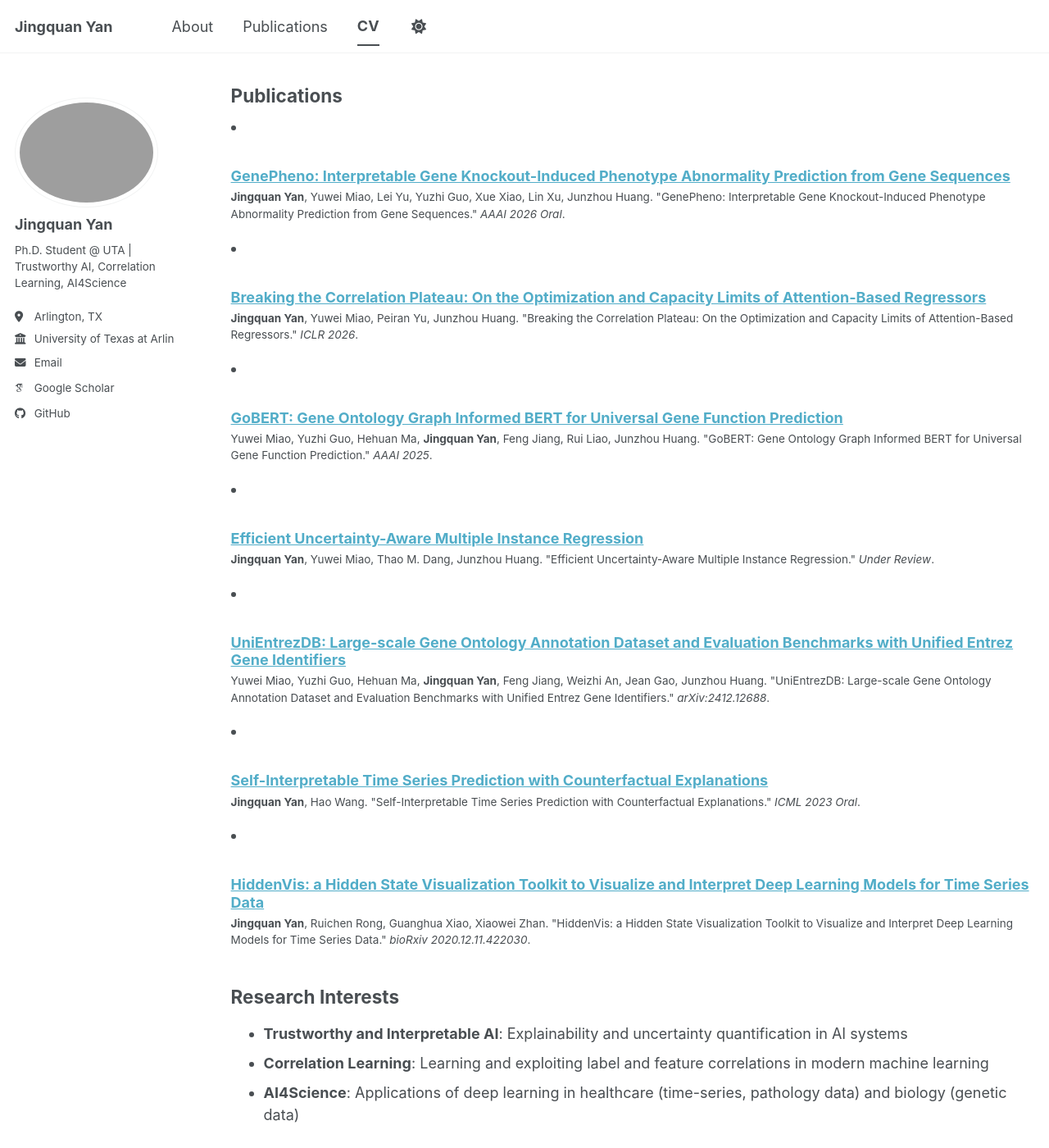
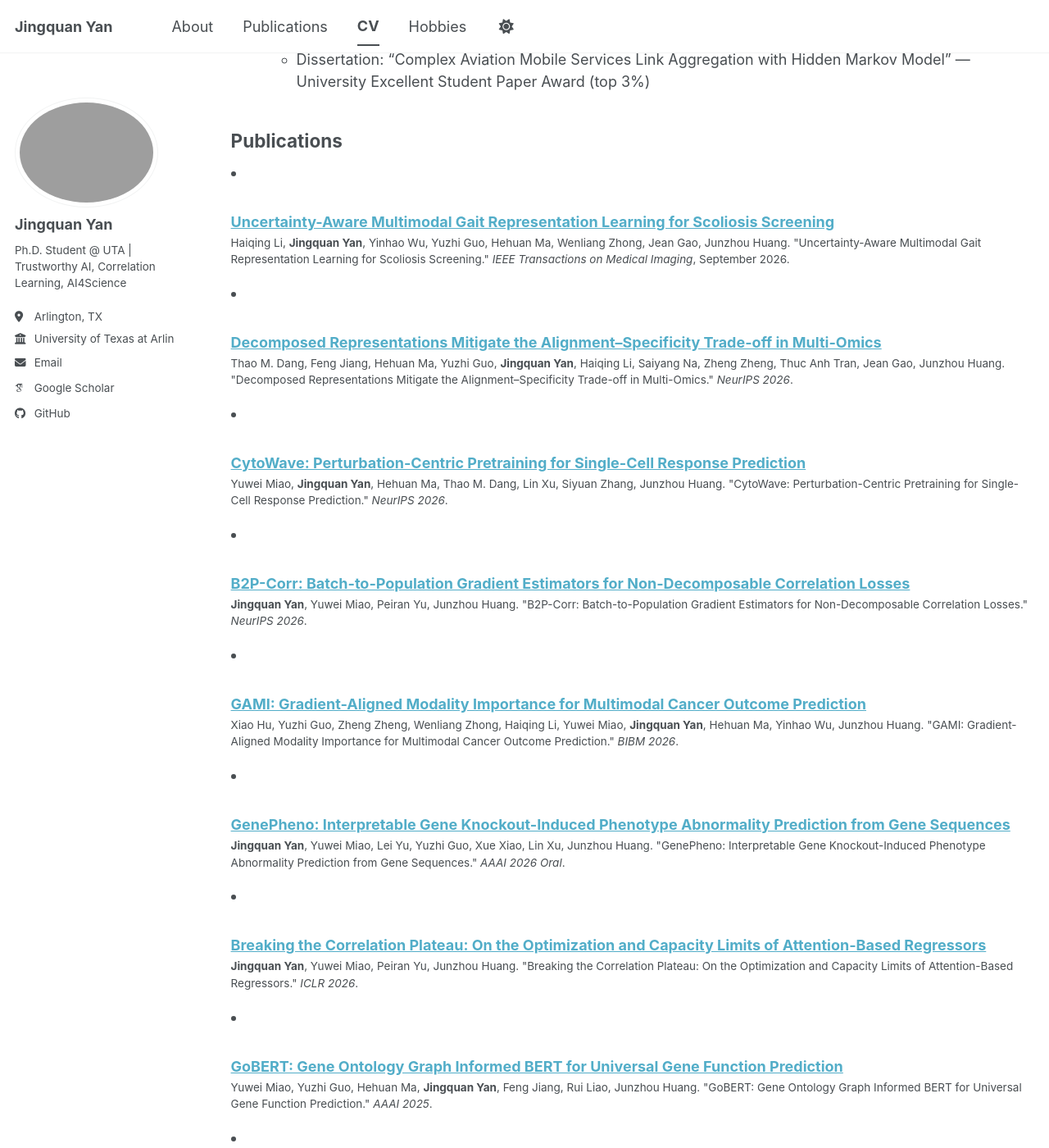
Before and after one commit to jyan97/jyan97.github.io, a Jekyll site: the page built from _pages/cv.md, in a window 1280 px wide and 1400 px high, scrolled down 386 px. Shown: the whole window at 82% size. Built offline with Jekyll 4.4.1, drawn with Linux system fonts in a browser that asks for light colours; some web fonts are replaced; a script bundle is joined from its source files by our own code; library files that are not in the unit come from our copies; some of the changed text lies outside the part shown.

Commit message:
updated cv

```diff
--- a/_data/navigation.yml
+++ b/_data/navigation.yml
@@ -5,6 +5,8 @@
     url: /publications/
   - title: "CV"
     url: /cv/
+  - title: "Hobbies"
+    url: /hobbies/
 #  - title: "Teaching"
 #    url: /teaching/
 #  - title: "Portfolio"
--- a/_pages/cv.md
+++ b/_pages/cv.md
@@ -31,4 +33,6 @@
 
 ## Services
 
-**Reviewer**: ICLR, CVPR, NeurIPS, AAAI, WACV, ACML
+**Gold Reviewer Award**: ICML 2026
+
+**Reviewer**: ICML, ICLR, NeurIPS, CVPR, AAAI, WACV, TMLR
--- a/_publications/2025-aaai-gobert.md
+++ b/_publications/2025-aaai-gobert.md
@@ -8,7 +8,7 @@
 citation: 'Yuwei Miao, Yuzhi Guo, Hehuan Ma, <b>Jingquan Yan</b>, Feng Jiang, Rui Liao, Junzhou Huang. &quot;GoBERT: Gene Ontology Graph Informed BERT for Universal Gene Function Prediction.&quot; <i>AAAI 2025</i>.'
 ---
 
-**Keywords:** Language Model, Gene Ontology
+**Keywords:** Gene Ontology, Gene Function Prediction, Language Model
 
 **Authors:** Yuwei Miao, Yuzhi Guo, Hehuan Ma, **Jingquan Yan**, Feng Jiang, Rui Liao, Junzhou Huang
 
--- /dev/null
+++ b/_publications/2026-bibm-gami.md
@@ -0,0 +1,12 @@
+---
+title: "GAMI: Gradient-Aligned Modality Importance for Multimodal Cancer Outcome Prediction"
+collection: publications
+permalink: /publication/2026-bibm-gami
+date: 2026-09-01
+venue: 'BIBM 2026'
+citation: 'Xiao Hu, Yuzhi Guo, Zheng Zheng, Wenliang Zhong, Haiqing Li, Yuwei Miao, <b>Jingquan Yan</b>, Hehuan Ma, Yinhao Wu, Junzhou Huang. &quot;GAMI: Gradient-Aligned Modality Importance for Multimodal Cancer Outcome Prediction.&quot; <i>BIBM 2026</i>.'
+---
+
+**Keywords:** Multi-modality Learning, Survival Prediction
+
+**Authors:** Xiao Hu, Yuzhi Guo, Zheng Zheng, Wenliang Zhong, Haiqing Li, Yuwei Miao, **Jingquan Yan**, Hehuan Ma, Yinhao Wu, Junzhou Huang
--- /dev/null
+++ b/_publications/2026-neurips-b2p-corr.md
@@ -0,0 +1,12 @@
+---
+title: "B2P-Corr: Batch-to-Population Gradient Estimators for Non-Decomposable Correlation Losses"
+collection: publications
+permalink: /publication/2026-neurips-b2p-corr
+date: 2026-09-01
+venue: 'NeurIPS 2026 (Poster, 25.7% acceptance rate)'
+citation: '<b>Jingquan Yan</b>, Yuwei Miao, Peiran Yu, Junzhou Huang. &quot;B2P-Corr: Batch-to-Population Gradient Estimators for Non-Decomposable Correlation Losses.&quot; <i>NeurIPS 2026</i>.'
+---
+
+**Keywords:** Mini-batch Optimization, Non-decomposable Objectives, Correlation Learning
+
+**Authors:** **Jingquan Yan**, Yuwei Miao, Peiran Yu, Junzhou Huang
--- /dev/null
+++ b/_publications/2026-neurips-cytowave.md
@@ -0,0 +1,12 @@
+---
+title: "CytoWave: Perturbation-Centric Pretraining for Single-Cell Response Prediction"
+collection: publications
+permalink: /publication/2026-neurips-cytowave
+date: 2026-09-01
+venue: 'NeurIPS 2026 (Poster, 25.7% acceptance rate)'
+citation: 'Yuwei Miao, <b>Jingquan Yan</b>, Hehuan Ma, Thao M. Dang, Lin Xu, Siyuan Zhang, Junzhou Huang. &quot;CytoWave: Perturbation-Centric Pretraining for Single-Cell Response Prediction.&quot; <i>NeurIPS 2026</i>.'
+---
+
+**Keywords:** Single-cell Pretrained Model, Perturbation Prediction
+
+**Authors:** Yuwei Miao, **Jingquan Yan**, Hehuan Ma, Thao M. Dang, Lin Xu, Siyuan Zhang, Junzhou Huang
--- /dev/null
+++ b/_publications/2026-neurips-decomposed-representations.md
@@ -0,0 +1,12 @@
+---
+title: "Decomposed Representations Mitigate the Alignment–Specificity Trade-off in Multi-Omics"
+collection: publications
+permalink: /publication/2026-neurips-decomposed-representations
+date: 2026-09-01
+venue: 'NeurIPS 2026 (Poster, 25.7% acceptance rate)'
+citation: 'Thao M. Dang, Feng Jiang, Hehuan Ma, Yuzhi Guo, <b>Jingquan Yan</b>, Haiqing Li, Saiyang Na, Zheng Zheng, Thuc Anh Tran, Jean Gao, Junzhou Huang. &quot;Decomposed Representations Mitigate the Alignment–Specificity Trade-off in Multi-Omics.&quot; <i>NeurIPS 2026</i>.'
+---
+
+**Keywords:** Multi-modality Learning, Learning with Missing Modality
+
+**Authors:** Thao M. Dang, Feng Jiang, Hehuan Ma, Yuzhi Guo, **Jingquan Yan**, Haiqing Li, Saiyang Na, Zheng Zheng, Thuc Anh Tran, Jean Gao, Junzhou Huang
--- /dev/null
+++ b/_publications/2026-tmi-scoliosis.md
@@ -0,0 +1,12 @@
+---
+title: "Uncertainty-Aware Multimodal Gait Representation Learning for Scoliosis Screening"
+collection: publications
+permalink: /publication/2026-tmi-scoliosis
+date: 2026-09-01
+venue: 'IEEE Transactions on Medical Imaging, 2026'
+citation: 'Haiqing Li, <b>Jingquan Yan</b>, Yinhao Wu, Yuzhi Guo, Hehuan Ma, Wenliang Zhong, Jean Gao, Junzhou Huang. &quot;Uncertainty-Aware Multimodal Gait Representation Learning for Scoliosis Screening.&quot; <i>IEEE Transactions on Medical Imaging</i>, September 2026.'
+---
+
+**Keywords:** Gait Recognition, Evidential Deep Learning
+
+**Authors:** Haiqing Li, **Jingquan Yan**, Yinhao Wu, Yuzhi Guo, Hehuan Ma, Wenliang Zhong, Jean Gao, Junzhou Huang
```
Also changed, not shown: other parts of _pages/cv.md (+2 -0 lines), _pages/about.md (+7 -1 lines), _pages/hobbies.md (added, +26 -0 lines), _pages/publications.html (deleted, +0 -33 lines), images/hobby_astro.jpg (added), 4 other files.
